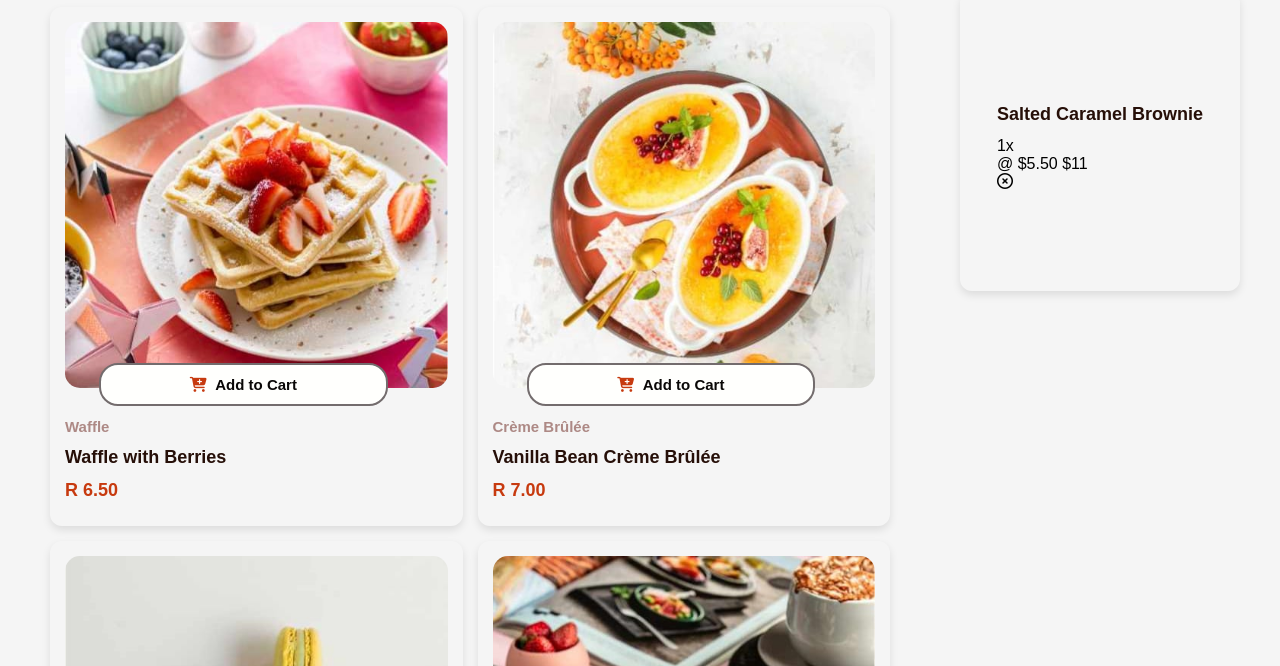
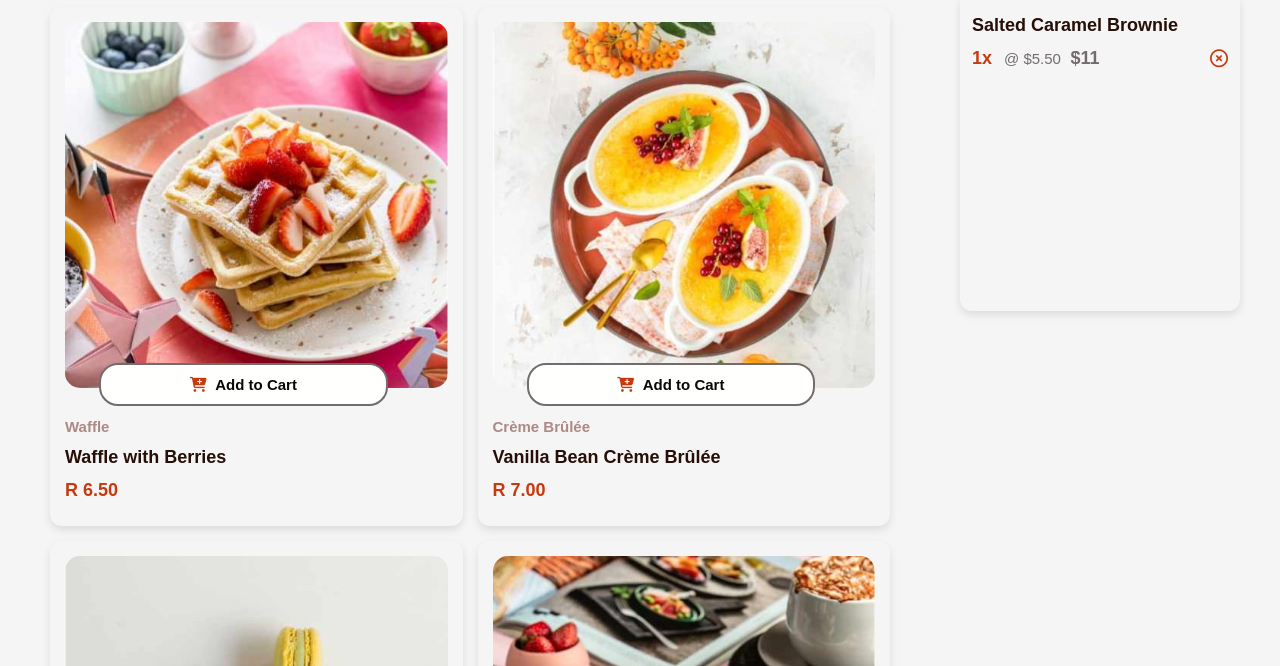
Before and after one commit to BuhleMtshali/product-list-frontendmentor, a plain HTML site: page index.html in a window 1280 px wide. Shown: the part 134-800 px from the top of the page. Drawn offline with Linux system fonts and the light colour scheme; a web font is replaced by a local one.

Commit message:
updated the index and the stylesheet

```diff
--- a/app.css
+++ b/app.css
@@ -52,6 +52,7 @@ body {
     margin: 0;
     font-size: 2.5rem;
     padding: 20px 0;
+
 }
 
 /* Product & Cart Sections */
@@ -60,7 +61,7 @@ body {
     min-width: 320px;
     padding: 20px;
     border-radius: 10px;
-    height: auto;
+    height: 100%;
 }
 
 .product-container{
@@ -153,9 +154,10 @@ body {
 .cart-render {
     display: flex;
     justify-content: center;
-    align-items: center;
-    height: 300px;
-    padding: 0 12px;
+    align-items: flex-start;
+    height: 320px;
+    width: 100%;
+    padding: 12px;
     box-shadow: 0 4px 8px rgba(0, 0, 0, 0.1);
     border-radius: 12px;
 }
@@ -163,6 +165,49 @@ body {
 .cart-render img {
     width: 80%;
     max-width: 300px;
+}
+
+/* checkout card */
+.checkoutcard{
+    display: flex;
+    /* align-items: flex-start; */
+    flex-direction: column;
+    width: 100%;
+}
+
+.checkout-info{
+    display: flex;
+    align-items: center;
+    justify-content: space-between;
+}
+.left{
+    display: flex;
+    align-items: center;
+}
+
+.quantity{
+    color: var(--active-btn-bg);
+    font-size: 18px;
+    font-weight: bold;
+    padding-right: 12px;
+}
+
+.price-each{
+    font-size: 15px;
+    color: var(--btn-border);
+    padding-right: 5px;
+}
+
+.total-each{
+    color: var(--btn-border);
+    font-size: 18px;
+    font-weight: 700;
+}
+
+.checkout-info i{
+    color: var(--active-btn-bg);
+    font-size: 18px;
+    cursor: pointer;
 }
 
 /* Responsive Design */
--- a/index.html
+++ b/index.html
@@ -38,11 +38,13 @@
          <div class="checkoutcard">
             <p class="product-name">Salted Caramel Brownie</p>
             <div class="checkout-info">
+                <div class="left">
                 <p class="quantity">1x</p>
                 <p class="checkout-price">
                 <span class="price-each">@ $5.50</span>
                 <span class="total-each">$11</span>
                 </p>
+                </div>
                 <i class="fa-regular fa-circle-xmark"></i>
             </div>
             <!-- end of checkout infor-->
```
